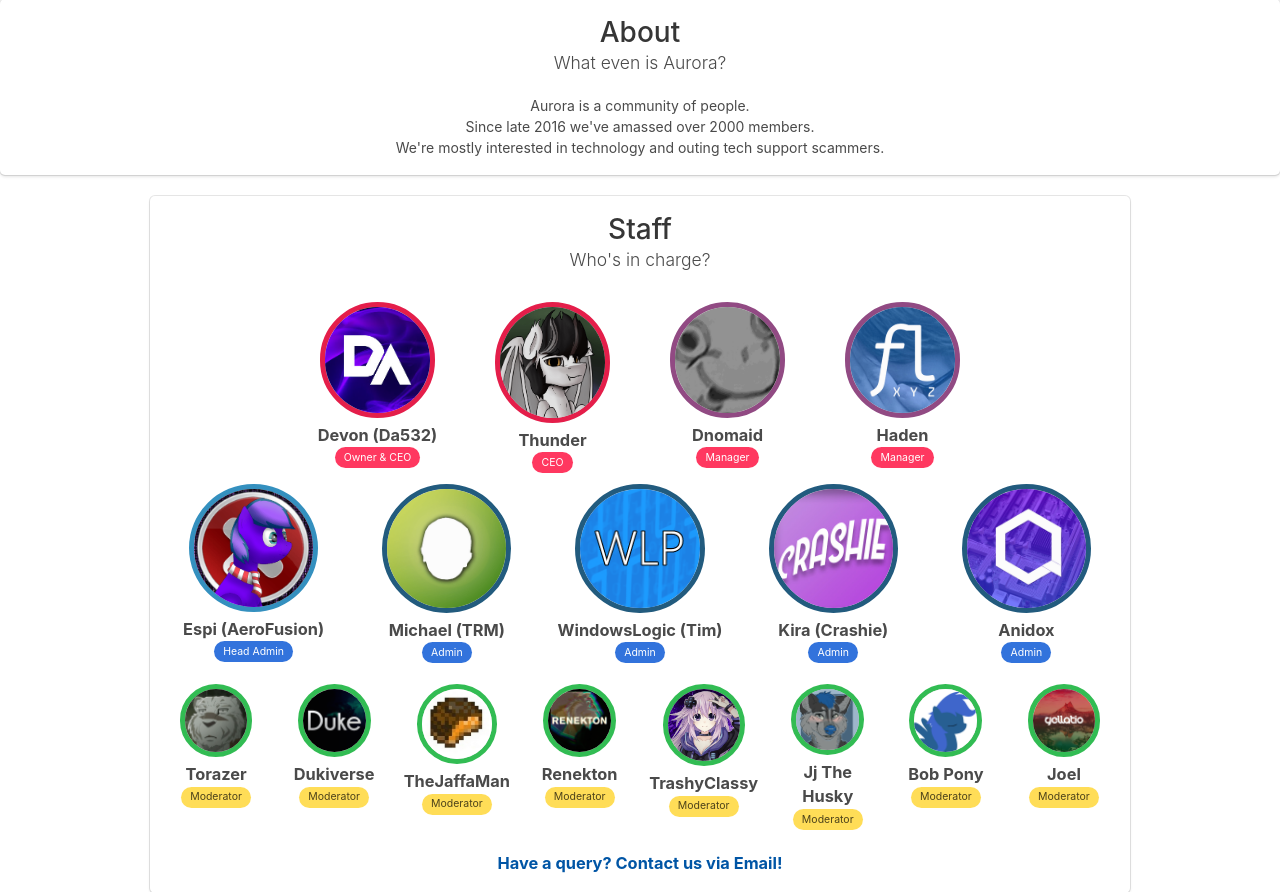
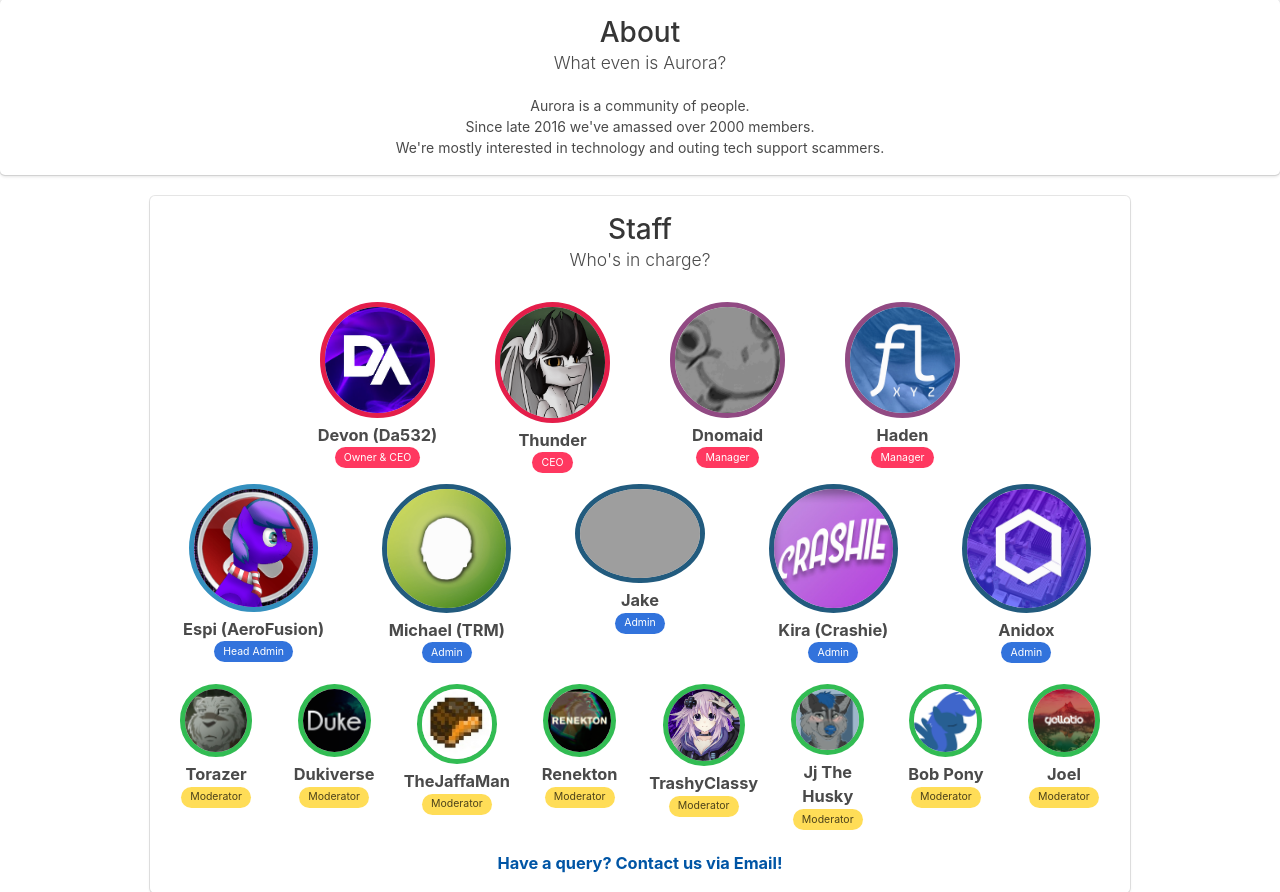
Before and after one commit to AuroraCommunity/AuroraCommunity.github.io, a PHP site: page / in a window 1280 px wide. Shown: the part 502-1394 px from the top of the page. Run offline with PHP 8.4, Linux system fonts and the light colour scheme; some libraries are stand-ins or nearby versions; grey boxes are pictures that could not be loaded.

Commit message:
Update index.php
readd jake, remove tim.

```diff
--- a/index.php
+++ b/index.php
@@ -62,8 +62,8 @@
             </div>
 
             <div class="column">
-                <a href="http://windowslogic.co.uk/" target="_blank" rel="noopener noreferrer"><img src="img/people/wlp.png" class="someone admin"></a>
-                <h3>WindowsLogic <span title="WindowsLogic">(Tim)</a></h3>
+                <img src="img/people/jake.jpg" class="someone admin"></a>
+                <h3>Jake</h3>
                 <span class="tag is-info">Admin</span>
             </div>
 
```
